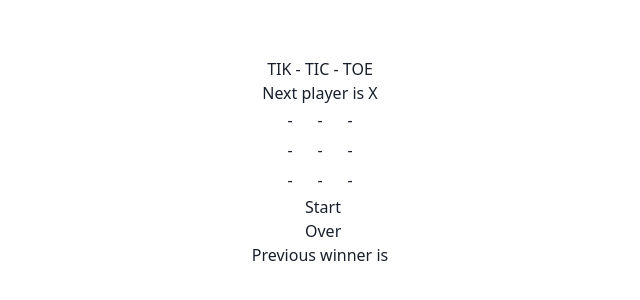
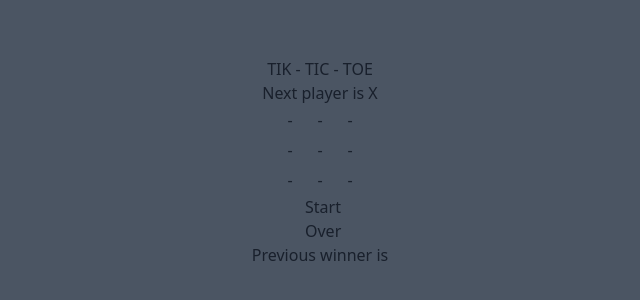
Before and after one commit to prechy123/tic-tac-toe-react, a React (Create React App) app in the folder frontend/: page / in a window 1280 px wide. Shown: the part 238-538 px from the top of the page, without its empty margins (320-960 px from the left). Built offline with nearby package versions, Linux system fonts and the light colour scheme; no server answers; a web font is replaced by a local one.

Commit message:
Added background color to section

```diff
--- a/frontend/src/components/Home.jsx
+++ b/frontend/src/components/Home.jsx
@@ -3,7 +3,7 @@ import Buttons from "./feature/Buttons";
 
 export default function Home() {
   return (
-    <section class="flex justify-center items-center h-screen">
+    <section class="flex justify-center items-center h-screen bg-gray-600">
       <div class="text-center">
         <h2>TIK - TIC - TOE</h2>
         <Buttons />
```
